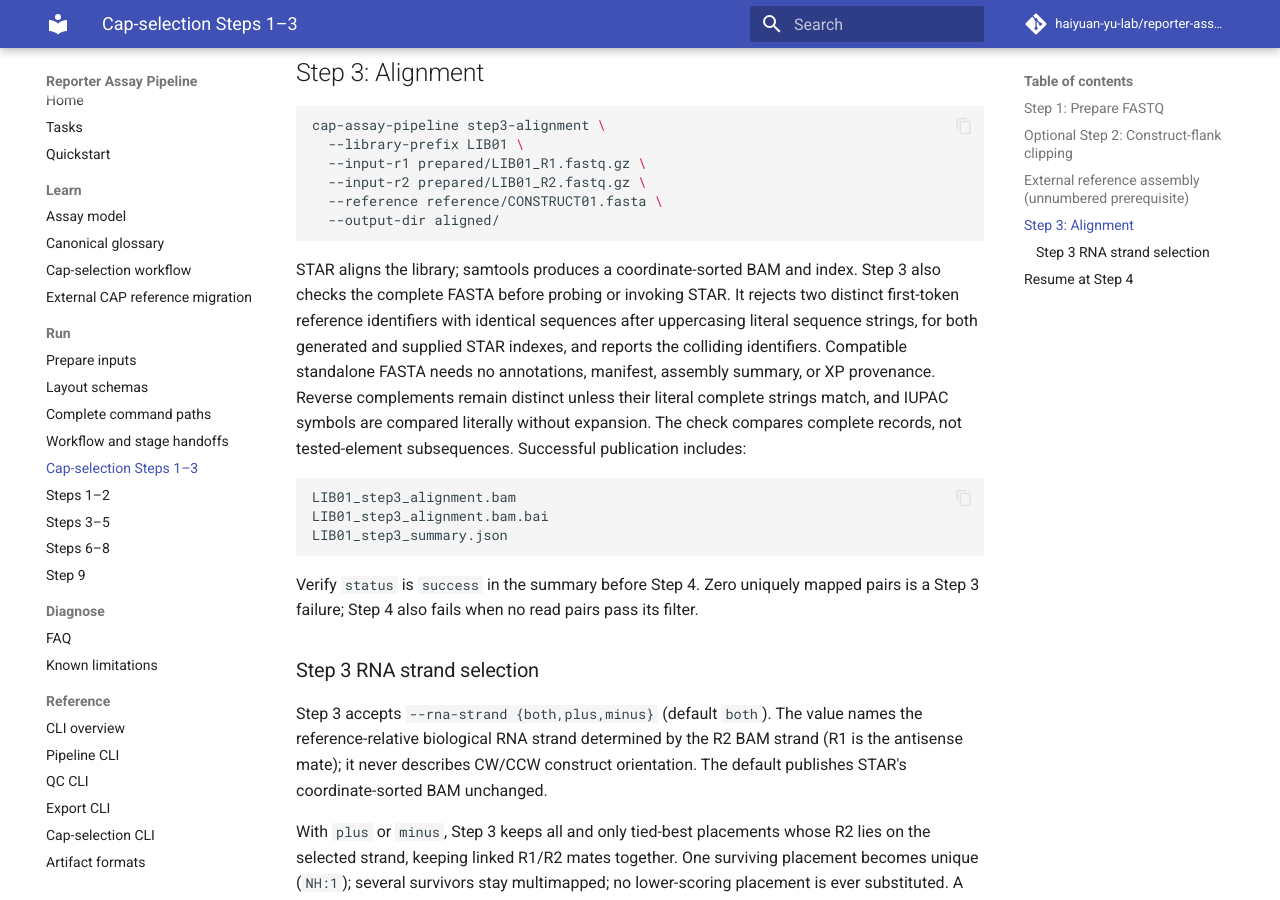
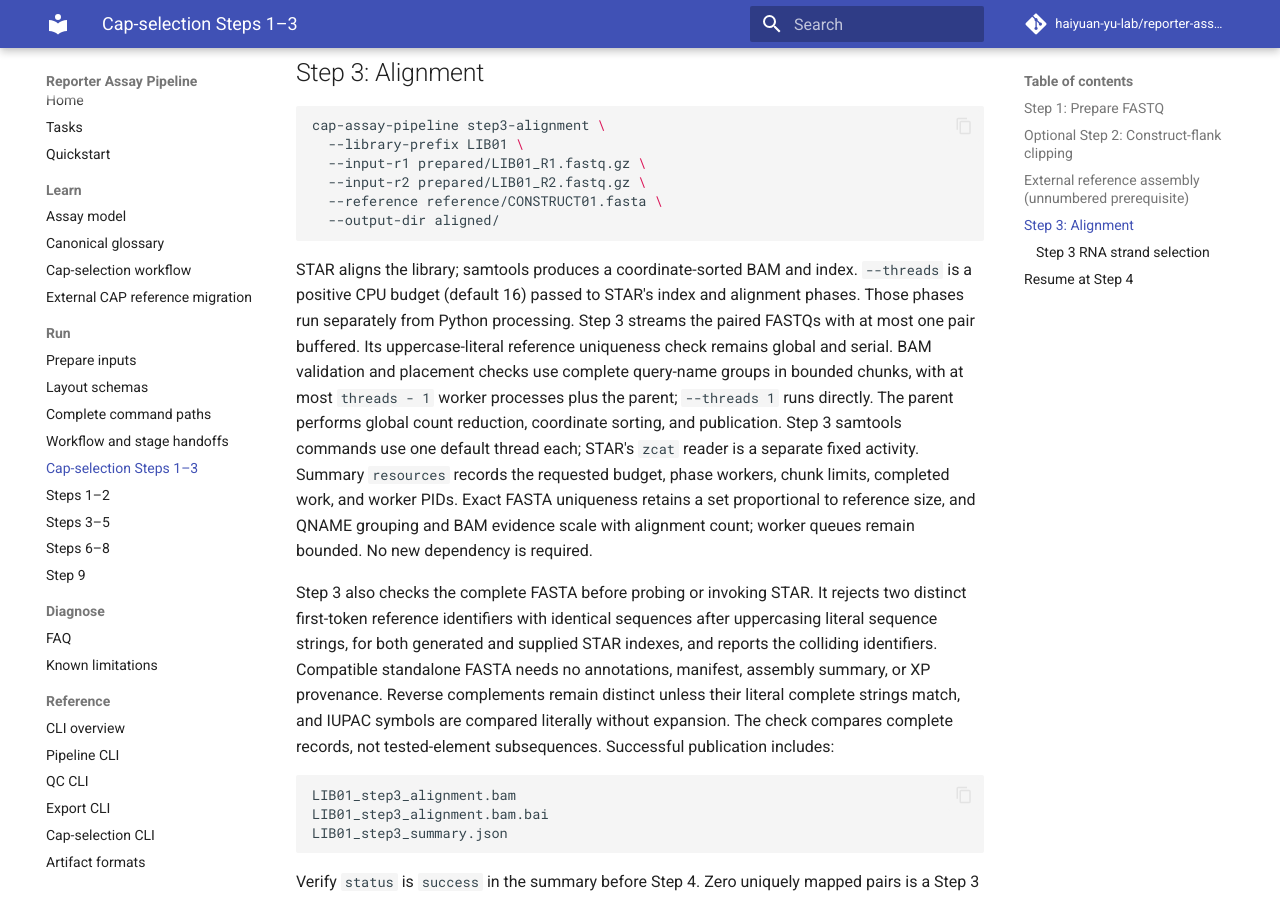
Before and after one commit to haiyuan-yu-lab/reporter-assay-pipeline-doc, an MkDocs documentation site: the page built from docs/cap-selection/steps-1-3.md, in a window 1280 px wide and 900 px high, scrolled down 2200 px. Built offline with MkDocs 1.6.1 and Material for MkDocs 9.7.7, drawn with Linux system fonts in a browser that asks for light colours; comment, search, counter and statistics services are not loaded.

Commit message:
Document complete resource allocation matrix

````diff
--- a/docs/cap-selection/steps-1-3.md
+++ b/docs/cap-selection/steps-1-3.md
@@ -111,6 +111,20 @@ cap-assay-pipeline step3-alignment \
 ```
 
 STAR aligns the library; samtools produces a coordinate-sorted BAM and index.
+`--threads` is a positive CPU budget (default 16) passed to STAR's index and
+alignment phases. Those phases run separately from Python processing. Step 3
+streams the paired FASTQs with at most one pair buffered. Its uppercase-literal
+reference uniqueness check remains global and serial. BAM validation and
+placement checks use complete query-name groups in bounded chunks, with at
+most `threads - 1` worker processes plus the parent; `--threads 1` runs
+directly. The parent performs global count reduction, coordinate sorting, and
+publication. Step 3 samtools commands use one default thread each; STAR's
+`zcat` reader is a separate fixed activity. Summary `resources` records the
+requested budget, phase workers, chunk limits, completed work, and worker PIDs.
+Exact FASTA uniqueness retains a set proportional to reference size, and QNAME
+grouping and BAM evidence scale with alignment count; worker queues remain
+bounded. No new dependency is required.
+
 Step 3 also checks the complete FASTA before probing or invoking STAR. It
 rejects two distinct first-token reference identifiers with identical
 sequences after uppercasing literal sequence strings, for both generated and
--- a/mkdocs.yml
+++ b/mkdocs.yml
@@ -46,6 +46,7 @@ nav:
       - Export CLI: cli/export.md
       - Cap-selection CLI: cli/cap-assay.md
       - Artifact formats: formats.md
+      - Resource allocation: resource-allocation.md
 
 markdown_extensions:
   - admonition
````
Also changed, not shown: docs/index.md (+1 -0 lines), docs/resource-allocation.md (added, +52 -0 lines), docs/steps-3-5.md (+11 -14 lines).
